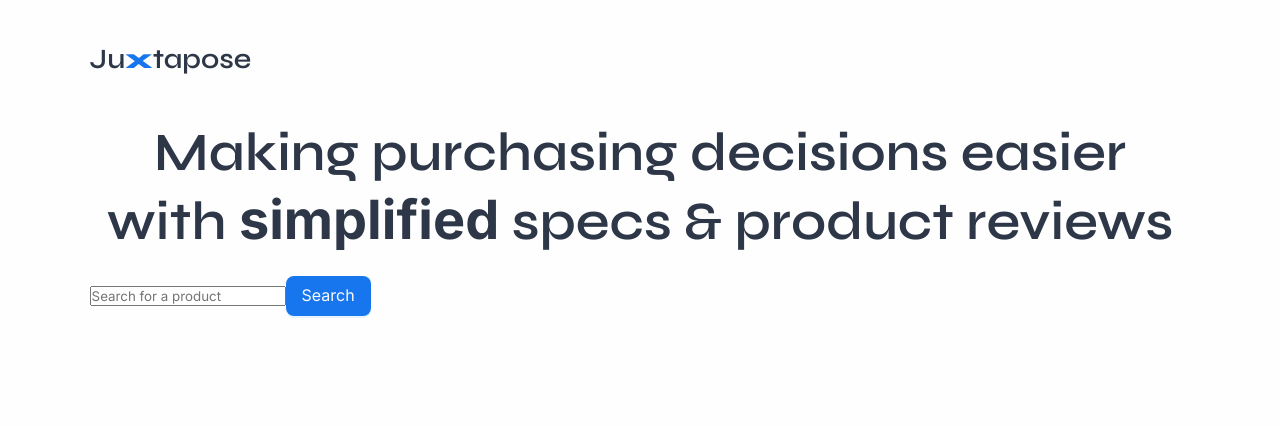
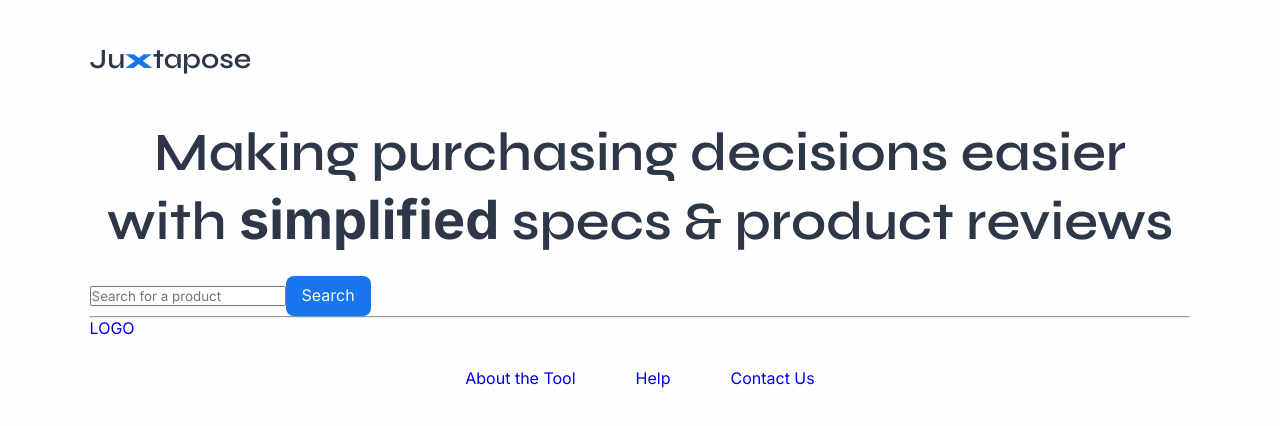
Before and after one commit to tzada8/capstone, a React (Create React App) app in the folder frontend/: page / in a window 1280 px wide. Shown: the top 426 px of the page. Built offline with nearby package versions, Linux system fonts and the light colour scheme.

Commit message:
Added basic footer component (#46)

```diff
--- /dev/null
+++ b/frontend/src/components/footer/Footer.css
@@ -0,0 +1,9 @@
+.footer-options-container {
+    display: flex;
+    justify-content: center;
+    align-items: center;
+}
+
+.footer-option {
+    padding: 30px;
+}
--- /dev/null
+++ b/frontend/src/components/footer/Footer.jsx
@@ -0,0 +1,21 @@
+import React from "react";
+import { Link } from "react-router-dom";
+
+import "./Footer.css";
+import { routes } from "../../routes/Routes";
+
+function Footer() {
+    return (
+        <footer className="footer">
+            <hr className="footer-hr" />
+            <Link to={routes.home}>LOGO</Link>
+            <div className="footer-options-container">
+                <Link className="footer-option" to={routes.home}>About the Tool</Link>
+                <Link className="footer-option" to={routes.home}>Help</Link>
+                <Link className="footer-option" to={routes.home}>Contact Us</Link>
+            </div>
+        </footer>
+    )
+}
+
+export default Footer;
--- a/frontend/src/pages/comparisons/Comparisons.jsx
+++ b/frontend/src/pages/comparisons/Comparisons.jsx
@@ -5,6 +5,7 @@ import { Button } from "antd";
 import "./Comparisons.css";
 
 import ComparisonSection from "../../components/comparison/comparison-section/ComparisonSection";
+import Footer from "../../components/footer/Footer";
 import Navbar from "../../components/navbar/Navbar";
 import RecommendationTable from "../../components/recommendation-table/RecommendationTable";
 
@@ -129,6 +130,7 @@ function Comparisons() {
                     products={products.slice(0, numDisplayed).map(p => <VideosData videos={p.videos.slice(0, 5)} />)}
                 />
             </div>
+            <Footer />
 		</div>
 	);
 }
--- a/frontend/src/pages/home/Home.jsx
+++ b/frontend/src/pages/home/Home.jsx
@@ -3,6 +3,7 @@ import { useNavigate } from "react-router-dom";
 
 import "./Home.css";
 import { routes } from "../../routes/Routes";
+import Footer from "../../components/footer/Footer";
 import Navbar from "../../components/navbar/Navbar";
 import PreferencesModal from "../../components/modals/content/preferences/PreferencesModal";
 import SearchBar from "../../components/search-bar/SearchBar";
@@ -38,6 +39,7 @@ function Home() {
             <br/>
             {/* TODO: Need to limit users to only search for camera specific items. */}
             <SearchBar onSearchSubmit={() => setIsPreferencesModalOpen(true)} query={searchQuery} setQuery={setSearchQuery}/>
+            <Footer />
 		</div>
 	);
 }
--- a/frontend/src/pages/product-search/ProductSearch.jsx
+++ b/frontend/src/pages/product-search/ProductSearch.jsx
@@ -5,6 +5,7 @@ import { Button } from "antd";
 import "./ProductSearch.css";
 import { routes } from "../../routes/Routes";
 import FeaturePriorityModal from "../../components/modals/content/feature-priority/FeaturePriorityModal";
+import Footer from "../../components/footer/Footer";
 import Navbar from "../../components/navbar/Navbar";
 import ProductOption from "../../components/product-option/ProductOption";
 import SearchBar from "../../components/search-bar/SearchBar";
@@ -156,6 +157,7 @@ function ProductSearch() {
                 onClick={handleLoadMoreProducts}
                 type="primary" size="large" className="alternative-button"
             >Load more</Button>}
+            <Footer />
 		</div>
 	);
 }
```
Also changed, not shown: 1 other file (tests, documents, lock files or other folders).
